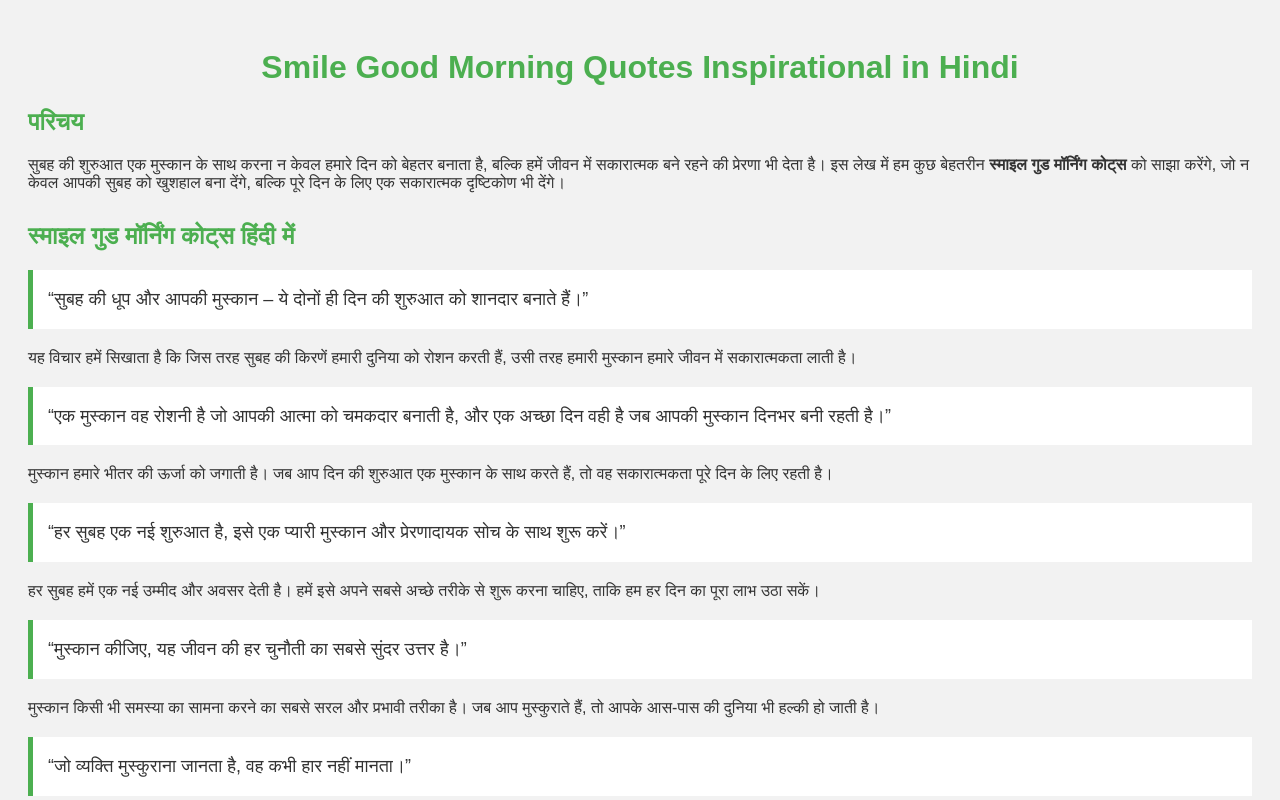
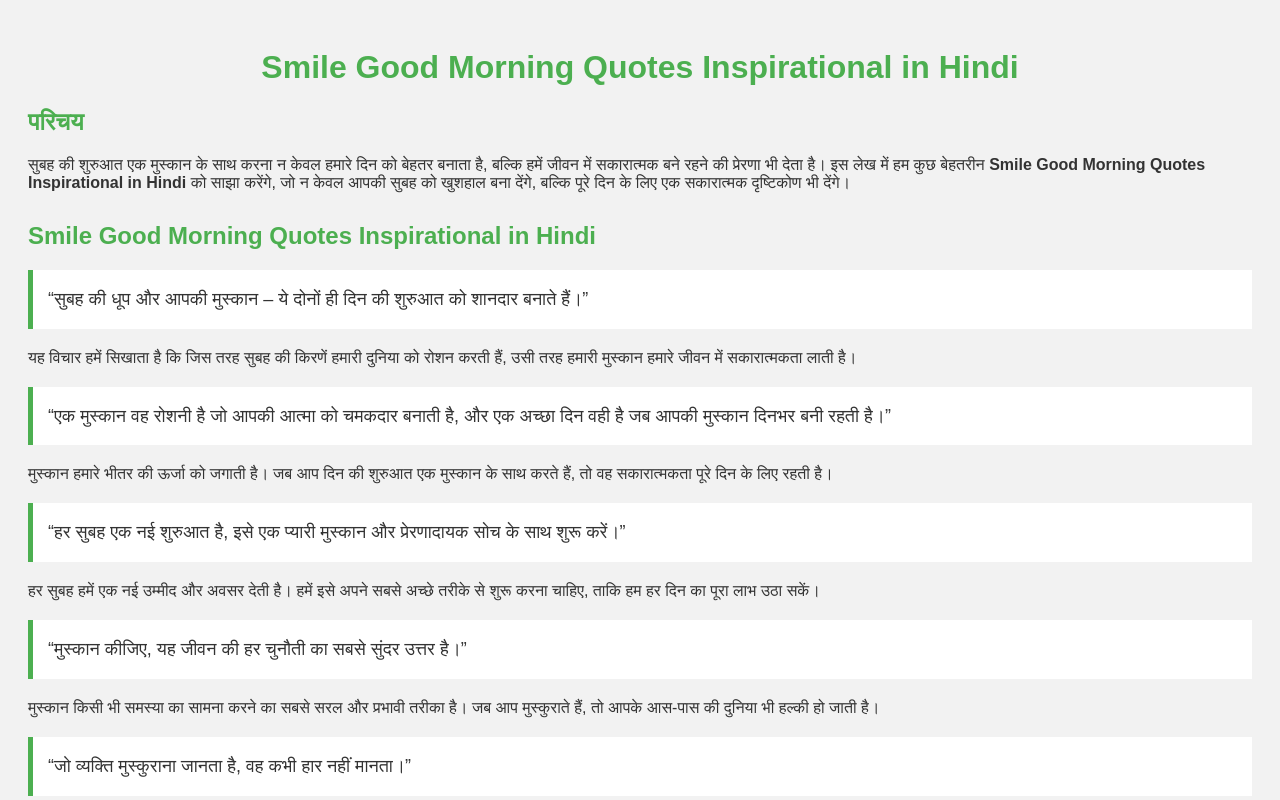
Before and after one commit to blogzz2356/inspirationalquotesinhindi, a plain HTML site: page index.html in a window 1280 px wide. Shown: the top 800 px of the page. Drawn offline with Linux system fonts and the light colour scheme.

Commit message:
Update index.html

```diff
--- a/index.html
+++ b/index.html
@@ -41,13 +41,13 @@
         <h2>परिचय</h2>
         <p>
             सुबह की शुरुआत एक मुस्कान के साथ करना न केवल हमारे दिन को बेहतर बनाता है, बल्कि हमें जीवन में सकारात्मक बने रहने की प्रेरणा भी देता है।
-            इस लेख में हम कुछ बेहतरीन <strong>स्माइल गुड मॉर्निंग कोट्स</strong> को साझा करेंगे, जो न केवल आपकी सुबह को खुशहाल बना देंगे,
+            इस लेख में हम कुछ बेहतरीन <strong>Smile Good Morning Quotes Inspirational in Hindi</strong> को साझा करेंगे, जो न केवल आपकी सुबह को खुशहाल बना देंगे,
             बल्कि पूरे दिन के लिए एक सकारात्मक दृष्टिकोण भी देंगे।
         </p>
     </div>
 
     <div class="section">
-        <h2>स्माइल गुड मॉर्निंग कोट्स हिंदी में</h2>
+        <h2>Smile Good Morning Quotes Inspirational in Hindi</h2>
         <div class="quote">
             “सुबह की धूप और आपकी मुस्कान – ये दोनों ही दिन की शुरुआत को शानदार बनाते हैं।”
         </div>
```
